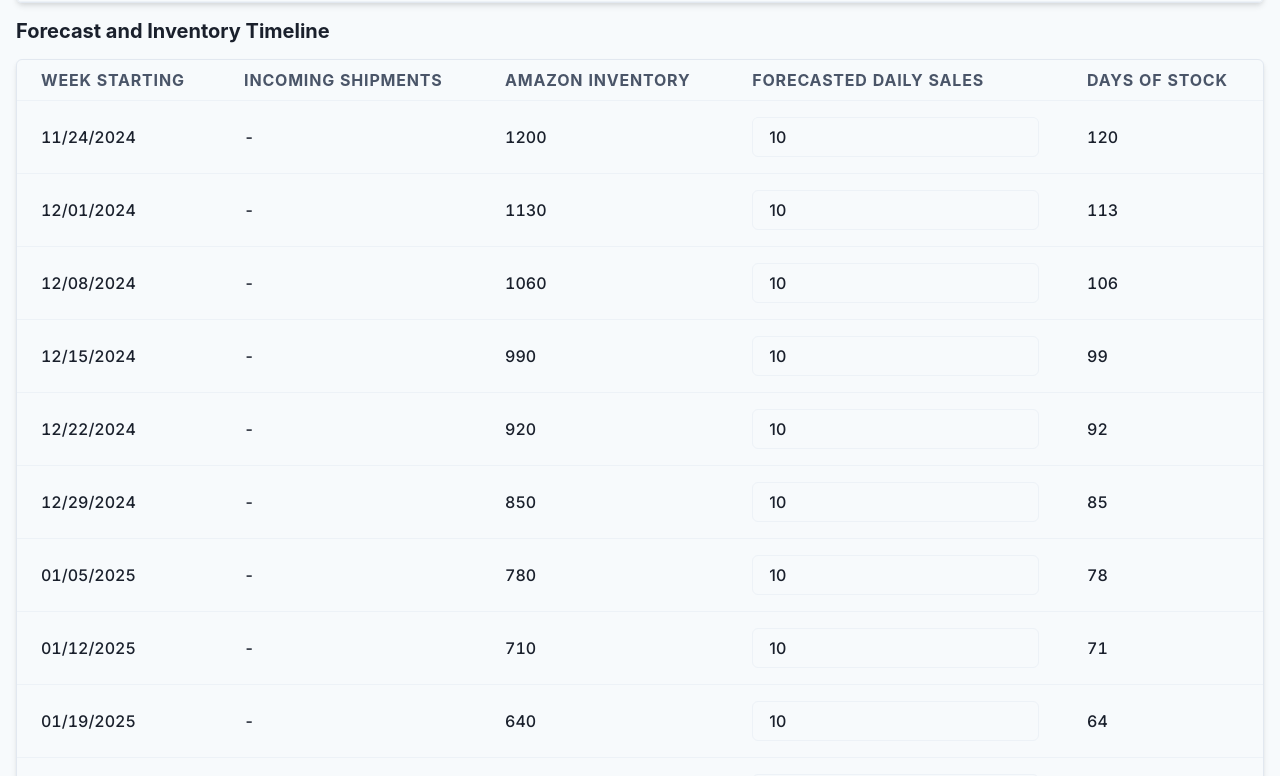
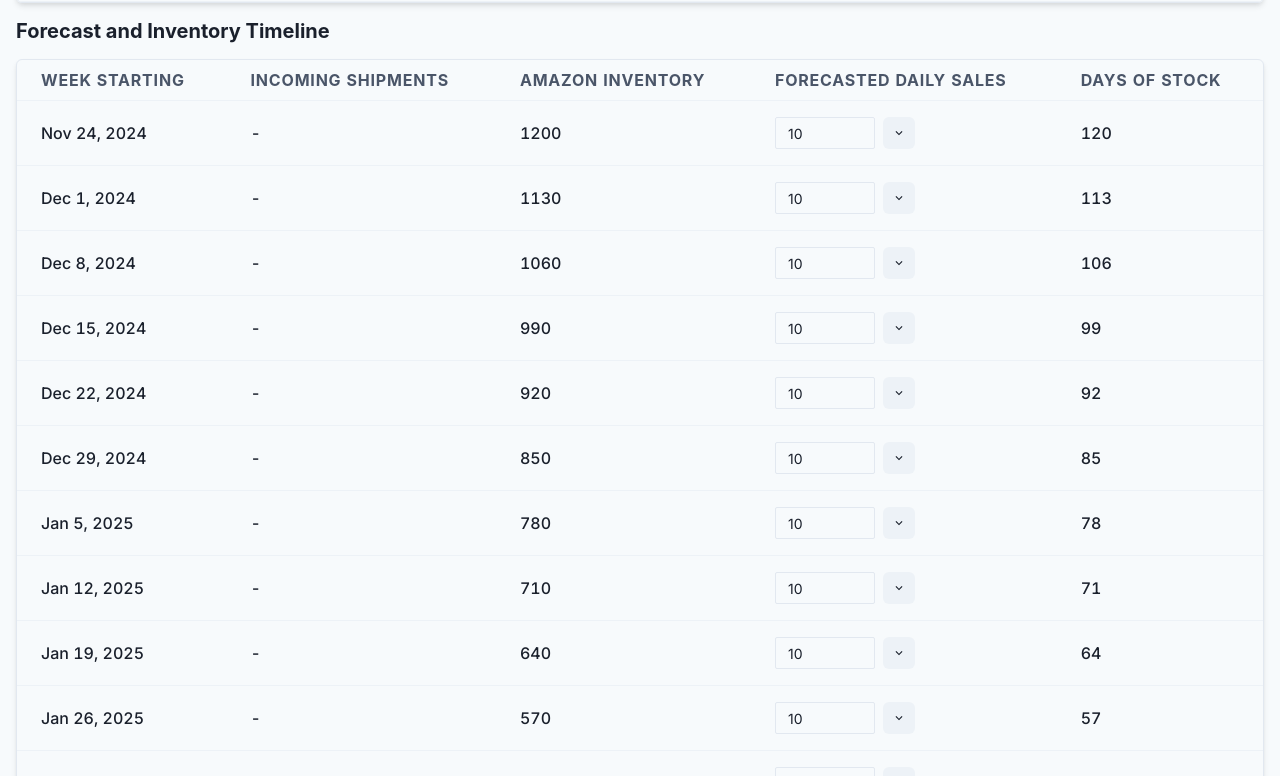
Before and after one commit to bilalsattar24/inventory-assistant, a Next.js app: page /dashboard in a window 1280 px wide. Shown: the part 884-1660 px from the top of the page. Built offline with nearby package versions, Linux system fonts and the light colour scheme.

Commit message:
add fill down button

```diff
--- a/src/app/dashboard/page.tsx
+++ b/src/app/dashboard/page.tsx
@@ -22,7 +22,7 @@ import {
   FormLabel,
   FormHelperText,
 } from "@chakra-ui/react";
-import { SettingsIcon } from "@chakra-ui/icons";
+import { SettingsIcon, ChevronDownIcon } from "@chakra-ui/icons";
 import { addDays, startOfWeek, format, differenceInDays } from "date-fns";
 
 interface InventoryParams {
@@ -275,6 +275,49 @@ export default function Dashboard() {
       );
     };
 
+  const handleFillDown = (index: number) => {
+    const valueToFill = weeklyForecasts[index].forecastedDailySales;
+    setWeeklyForecasts((prevForecasts) =>
+      prevForecasts.map((week, i) => {
+        if (i >= index) {
+          return {
+            ...week,
+            forecastedDailySales: valueToFill,
+          };
+        }
+        return week;
+      })
+    );
+  };
+
+  const handleBulkEdit = (startIndex: number, endIndex: number, value: number) => {
+    setWeeklyForecasts((prevForecasts) =>
+      prevForecasts.map((week, i) => {
+        if (i >= startIndex && i <= endIndex) {
+          return {
+            ...week,
+            forecastedDailySales: value,
+          };
+        }
+        return week;
+      })
+    );
+  };
+
+  const handlePercentageChange = (startIndex: number, endIndex: number, percentage: number) => {
+    setWeeklyForecasts((prevForecasts) =>
+      prevForecasts.map((week, i) => {
+        if (i >= startIndex && i <= endIndex) {
+          return {
+            ...week,
+            forecastedDailySales: week.forecastedDailySales * (1 + percentage / 100),
+          };
+        }
+        return week;
+      })
+    );
+  };
+
   return (
     <Container maxW="container.xl" py={4}>
       {/* Parameters Section */}
@@ -428,9 +471,9 @@ export default function Dashboard() {
           </Thead>
           <Tbody>
             {weeklyForecasts.map((week, index) => (
-              <Tr key={index}>
+              <Tr key={week.date.toISOString()}>
                 <Td fontSize="md" fontWeight="medium">
-                  {format(week.date, "MM/dd/yyyy")}
+                  {format(week.date, "MMM d, yyyy")}
                 </Td>
                 <Td fontSize="md" fontWeight="medium">
                   {week.incomingShipments === 0 ? "-" : week.incomingShipments}
@@ -439,17 +482,25 @@ export default function Dashboard() {
                   {Math.round(week.amazonInventory)}
                 </Td>
                 <Td>
+                  <Stack direction="row" spacing={2} align="center">
                     <Input
                       type="number"
-                    size="md"
-                    fontSize="md"
-                    fontWeight="medium"
-                    value={week.forecastedDailySales.toString()}
+                      value={week.forecastedDailySales}
                       onChange={handleForecastChange(
                         index,
                         "forecastedDailySales"
                       )}
+                      size="sm"
+                      width="100px"
                     />
+                    <IconButton
+                      aria-label="Fill down"
+                      icon={<ChevronDownIcon />}
+                      size="sm"
+                      onClick={() => handleFillDown(index)}
+                      title="Copy this value to all rows below"
+                    />
+                  </Stack>
                 </Td>
                 <Td
                   fontSize="md"
```
Lines whose indentation alone changed are shown as unchanged.
